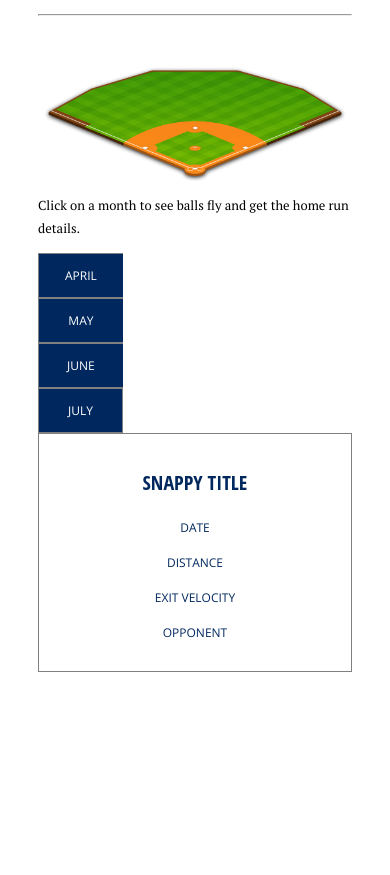
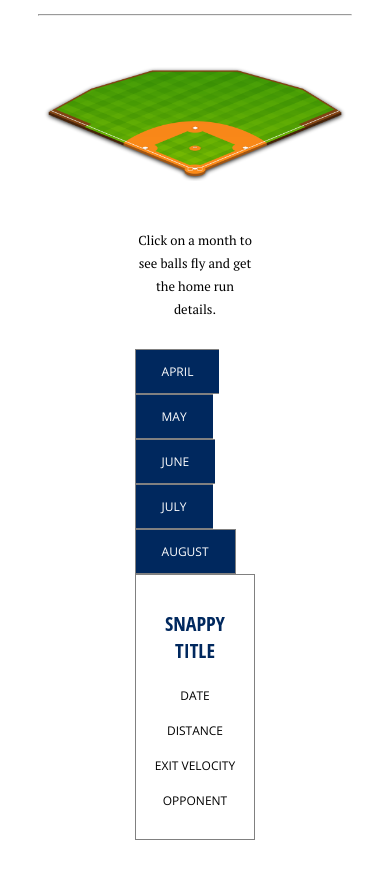
Before and after one commit to nydailynews/aaron-judge-home-runs, a PHP site: page / in a window 390 px wide. Shown: the part 535-1410 px from the top of the page. Before the commit the page ends 1207 px from the top, so only its background shows below. Run offline with PHP 8.4, Linux system fonts and the light colour scheme; some libraries are stand-ins or nearby versions.

Commit message:
more markup

```diff
--- a/www/css/style.css
+++ b/www/css/style.css
@@ -38,11 +38,18 @@ h3 {
 #container {
     display: flex;
     flex-flow: row wrap;
-    margin: 25px 0;
+    margin: 35px auto;
+    width: 38.5%;
+}
+
+.stats-text {
+    text-align: center;
+    flex: 1 auto;
+    margin-bottom: 15px;
 }
 
 .btn-group {
-
+    flex: 2 auto;
 }
 
 .btn-group button {
@@ -72,11 +79,10 @@ h3 {
 }
 
 .stats {
-    width: 323px;
     height: auto;
     border: 1px solid #808080;
-    color: #00285E;
     padding: 15px;
+    flex: 3 auto;
 }
 
 .stats p {
@@ -106,14 +112,7 @@ h3 {
         line-height: 23px;
     }
 
-    div#container {
-        display: flex;
-        margin: auto;
-    }
 
-    div.btn-group {
-        display: inline-grid;
-    }
 }
 
 /* Fixes for social menu */
--- a/www/index.html
+++ b/www/index.html
@@ -200,12 +200,14 @@
 
 
     <div id="container">
-    <div><p>Click on a month to see balls fly and get the home run details.</p></div>
+    <div class="stats-text"><p>Click on a month to see balls fly and get the home run details.</p></div>
         <div class="btn-group">
             <button>april</button>
             <button>may</button>
             <button>june</button>
             <button>july</button>
+            <button>august</button>
+
         </div>
         <div class="stats">
             <h3>snappy title</h3>
```
